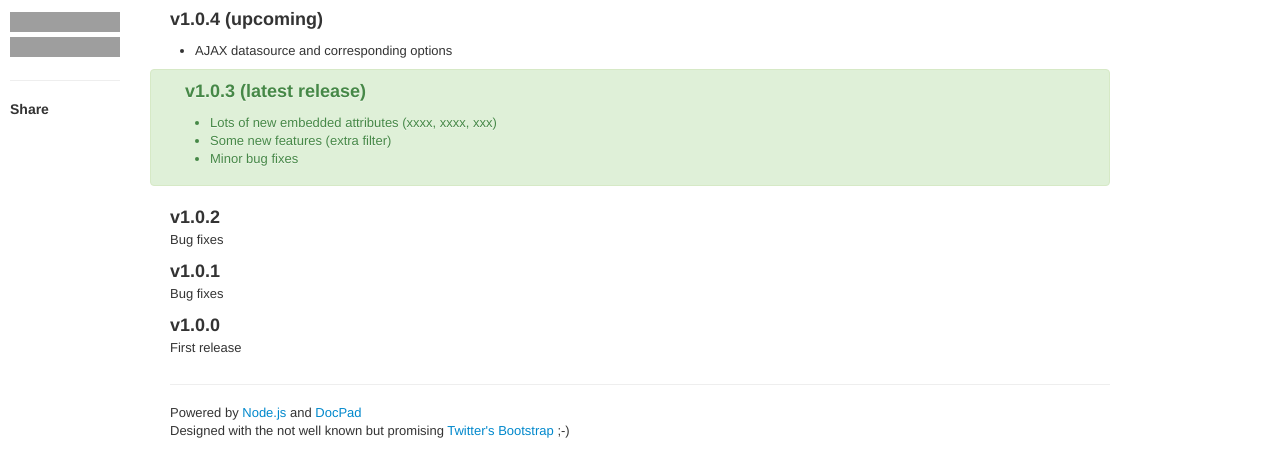
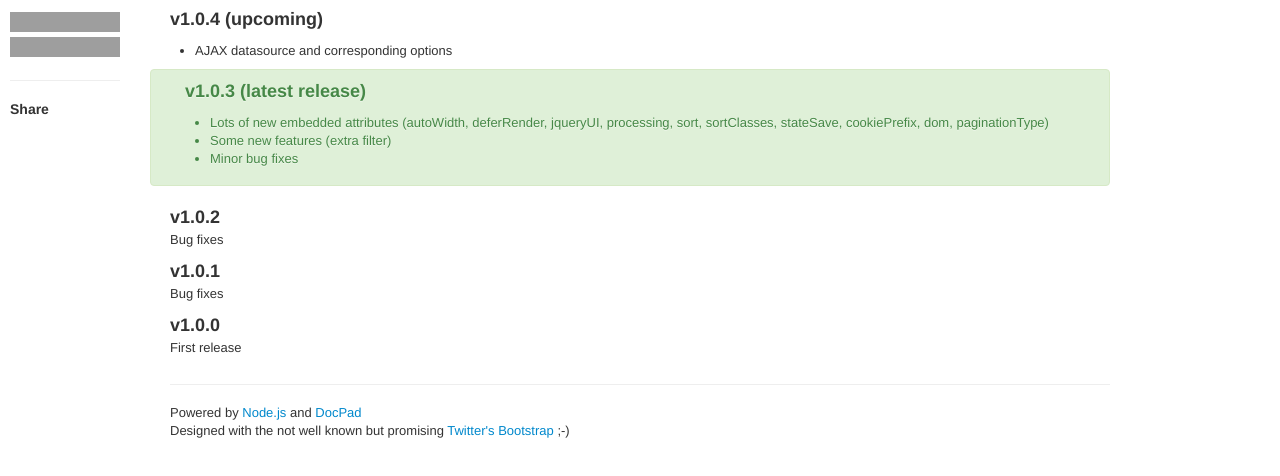
Before and after one commit to tduchateau/DataTables-taglib, a plain HTML site: page changelog.html in a window 1280 px wide. Shown: the part 344-820 px from the top of the page. Drawn offline with Linux system fonts and the light colour scheme; grey boxes are pictures that could not be loaded.

Commit message:
Added some new release informations

```diff
--- a/changelog.html
+++ b/changelog.html
@@ -129,7 +129,7 @@
       <h3>v1.0.3 (latest release)</h3>
       <p>
          <ul>
-            <li>Lots of new embedded attributes (xxxx, xxxx, xxx)</li>
+            <li>Lots of new embedded attributes (autoWidth, deferRender, jqueryUI, processing, sort, sortClasses, stateSave, cookiePrefix, dom, paginationType)</li>
             <li>Some new features (extra filter)</li>
             <li>Minor bug fixes</li>
          </ul>
```
